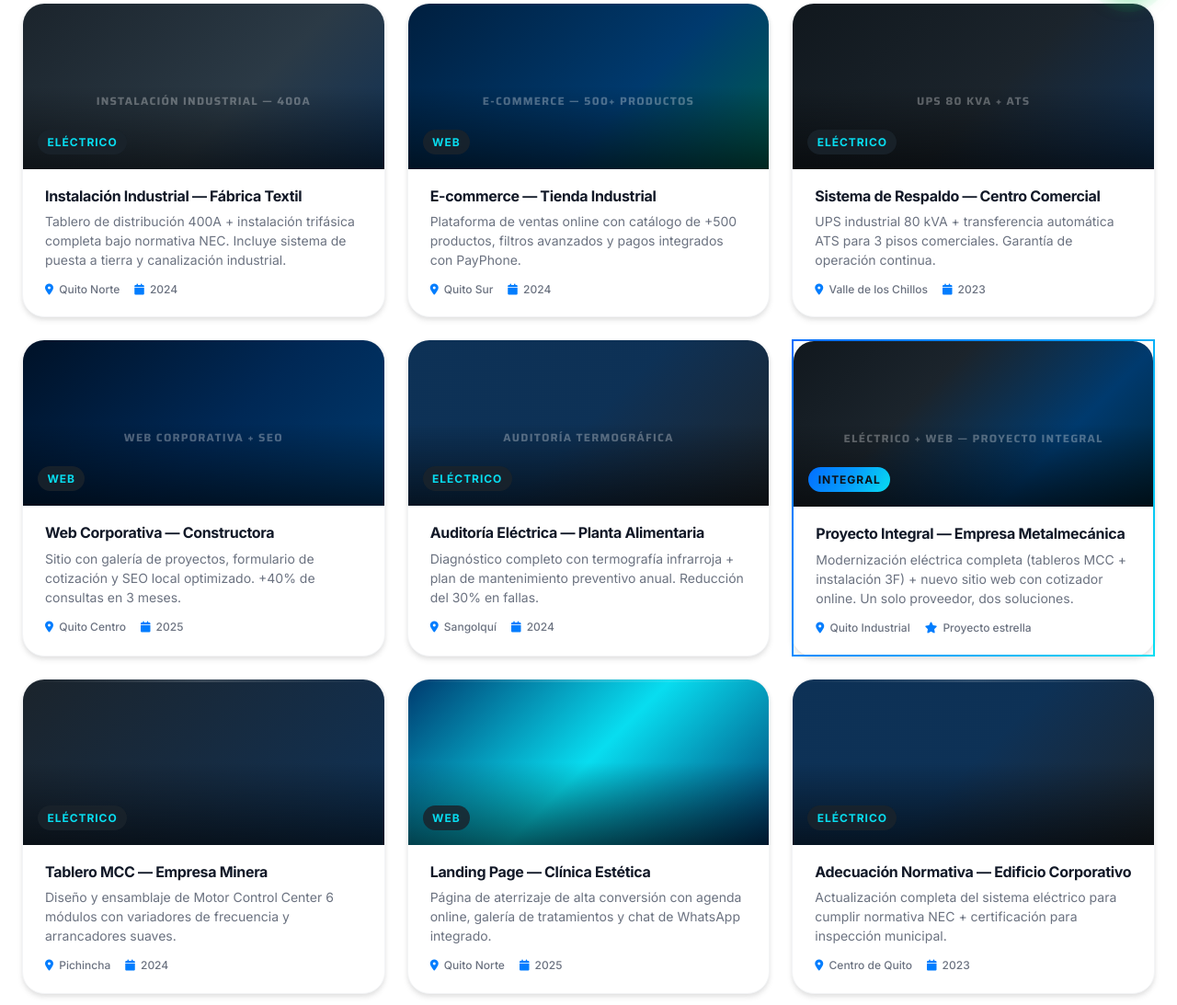
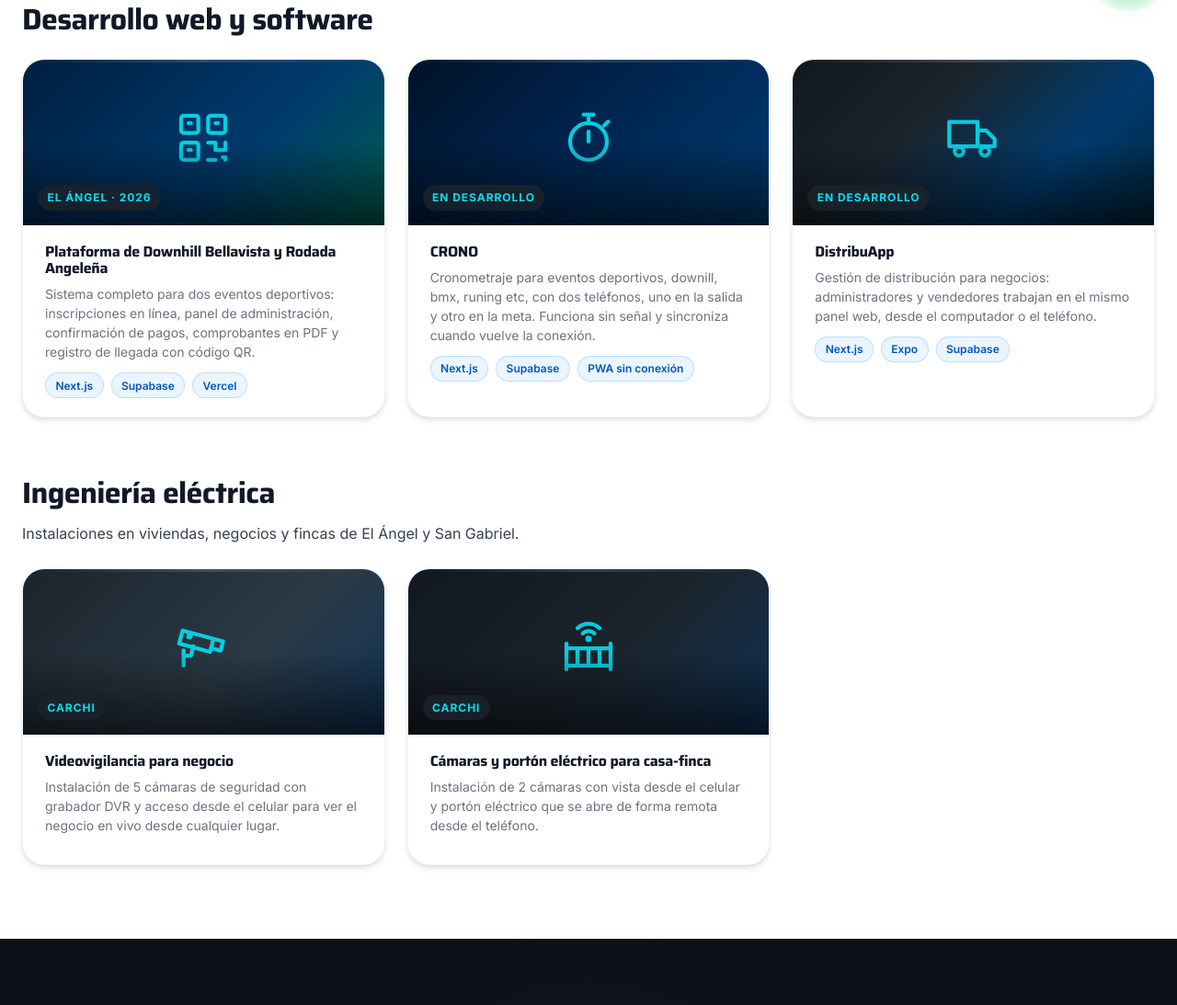
Before and after one commit to Byrondh1/ebcorp-web, a plain HTML site: page pages/proyectos.html in a window 1280 px wide. Shown: the part 779-1872 px from the top of the page at 92% size. Drawn offline with Linux system fonts and the light colour scheme.

Commit message:
Proyectos reales y nuevos servicios eléctricos
- proyectos.html: los 9 proyectos de ejemplo se reemplazan por los 5
  reales, con sus textos tal cual, agrupados en "Desarrollo web y software"
  e "Ingeniería eléctrica" (con la línea sobre El Ángel y San Gabriel).
  Íconos SVG en el estilo del sitio; sin fotos de banco.
- Filtros: Todos, Web y software, Ingeniería eléctrica. El filtro oculta el
  grupo completo (título, texto y tarjetas).
- servicios-electricos.html y servicios.html: Cámaras de seguridad y
  videovigilancia, y Portones eléctricos.

Co-Authored-By: Claude Opus 5.5 <noreply@anthropic.com>
Claude-Session: https://claude.ai/code/session_019or5NcZa55RaZuurkoDVEg

```diff
--- a/css/pages.css
+++ b/css/pages.css
@@ -546,6 +546,62 @@
   gap: var(--space-6);
 }
 
+/* Grupos de proyectos (Web y software / Ingeniería eléctrica) */
+.proyectos-grupo + .proyectos-grupo {
+  margin-top: var(--space-16);
+}
+
+.proyectos-grupo-titulo {
+  font-family: var(--font-display);
+  font-size: clamp(1.5rem, 2.6vw, 2rem);
+  color: var(--color-gray-900);
+  margin: 0 0 var(--space-6);
+}
+
+.proyectos-grupo-intro {
+  margin: calc(-1 * var(--space-3)) 0 var(--space-6);
+  color: var(--color-gray-700);
+}
+
+/* Ícono de cada proyecto sobre el degradado de la tarjeta */
+.project-icono {
+  position: absolute;
+  top: 50%;
+  left: 50%;
+  width: 64px;
+  height: 64px;
+  transform: translate(-50%, -58%);
+  color: var(--color-cian);
+  opacity: 0.9;
+  z-index: 0;
+}
+
+.project-tecnologias {
+  list-style: none;
+  display: flex;
+  flex-wrap: wrap;
+  gap: var(--space-2);
+  margin: 0;
+  padding: 0;
+}
+
+.project-tecnologias li {
+  font-size: var(--text-xs);
+  font-weight: 600;
+  color: var(--color-azul-texto);
+  background: rgba(2, 125, 254, 0.08);
+  border: 1px solid rgba(2, 125, 254, 0.2);
+  border-radius: var(--radius-full);
+  padding: 0.2rem 0.65rem;
+}
+
+/* Íconos SVG propios (portón) junto a los de Font Awesome */
+.icono-svg {
+  width: 1.15em;
+  height: 1.15em;
+  display: block;
+}
+
 /* ============================================================
    FAQ — SERVICE PAGES
 ============================================================ */
--- a/css/styles.css
+++ b/css/styles.css
@@ -1243,6 +1243,7 @@ p { line-height: 1.7; color: var(--color-gray-700); }
   padding: var(--space-5) var(--space-6);
 }
 
+.project-info h3,
 .project-info h4 {
   font-size: var(--text-base);
   color: var(--color-gray-900);
--- a/js/main.js
+++ b/js/main.js
@@ -123,7 +123,8 @@
 ============================================================ */
 (function initTabFilter() {
   const tabs      = document.querySelectorAll('.tab-btn');
-  const cards     = document.querySelectorAll('.project-card, .blog-card');
+  // .proyectos-grupo: en proyectos.html se oculta el grupo entero (título, texto y tarjetas)
+  const cards     = document.querySelectorAll('.project-card, .blog-card, .proyectos-grupo');
   const indicator = document.querySelector('.tab-indicator');
   if (!tabs.length || !cards.length) return;
 
--- a/pages/proyectos.html
+++ b/pages/proyectos.html
@@ -120,143 +120,92 @@
 
         <div class="projects-tabs" data-aos="fade-up" style="margin-bottom:3rem;">
           <button class="tab-btn active" data-tab="todos" aria-pressed="true">Todos</button>
-          <button class="tab-btn" data-tab="electrico" aria-pressed="false">Eléctrico</button>
-          <button class="tab-btn" data-tab="web" aria-pressed="false">Web</button>
-          <button class="tab-btn" data-tab="integral" aria-pressed="false">Integral</button>
+          <button class="tab-btn" data-tab="web" aria-pressed="false">Web y software</button>
+          <button class="tab-btn" data-tab="electrico" aria-pressed="false">Ingeniería eléctrica</button>
           <div class="tab-indicator" aria-hidden="true"></div>
         </div>
 
-        <div class="projects-page-grid" id="projectsGrid">
-
-          <div class="project-card" data-category="electrico" data-aos="fade-up">
-            <div class="project-img project-img-1" data-label="Instalación Industrial — 400A">
-              <div class="project-overlay"><span class="project-tag">Eléctrico</span></div>
+        <div class="proyectos-grupo" data-category="web">
+          <h2 class="proyectos-grupo-titulo">Desarrollo web y software</h2>
+          <div class="projects-page-grid">
+          <article class="project-card" data-category="web" data-aos="fade-up">
+            <div class="project-img project-img-2">
+              <svg class="project-icono" viewBox="0 0 24 24" fill="none" stroke="currentColor" stroke-width="1.6" stroke-linecap="round" stroke-linejoin="round" aria-hidden="true" focusable="false"><rect x="3" y="3" width="7" height="7" rx="1"/><rect x="14" y="3" width="7" height="7" rx="1"/><rect x="3" y="14" width="7" height="7" rx="1"/><path d="M6 6h1M17 6h1M6 17h1"/><path d="M14 14h3v3M21 14v3M14 21h3M20 20h1v1M17 17h4"/></svg>
+              <div class="project-overlay"><span class="project-tag">El Ángel · 2026</span></div>
             </div>
             <div class="project-info">
-              <h4>Instalación Industrial — Fábrica Textil</h4>
-              <p>Tablero de distribución 400A + instalación trifásica completa bajo normativa NEC. Incluye sistema de puesta a tierra y canalización industrial.</p>
-              <div class="project-meta">
-                <span><i class="fas fa-map-marker-alt"></i> Quito Norte</span>
-                <span><i class="fas fa-calendar"></i> 2024</span>
-              </div>
+              <h3>Plataforma de Downhill Bellavista y Rodada Angeleña</h3>
+              <p>Sistema completo para dos eventos deportivos: inscripciones en línea, panel de administración, confirmación de pagos, comprobantes en PDF y registro de llegada con código QR.</p>
+              <ul class="project-tecnologias" aria-label="Tecnologías">
+                <li>Next.js</li>
+                <li>Supabase</li>
+                <li>Vercel</li>
+              </ul>
             </div>
-          </div>
+          </article>
 
-          <div class="project-card" data-category="web" data-aos="fade-up" data-aos-delay="100">
-            <div class="project-img project-img-2" data-label="E-commerce — 500+ productos">
-              <div class="project-overlay"><span class="project-tag">Web</span></div>
+          <article class="project-card" data-category="web" data-aos="fade-up" data-aos-delay="100">
+            <div class="project-img project-img-4">
+              <svg class="project-icono" viewBox="0 0 24 24" fill="none" stroke="currentColor" stroke-width="1.6" stroke-linecap="round" stroke-linejoin="round" aria-hidden="true" focusable="false"><circle cx="12" cy="13.5" r="7.5"/><path d="M12 13.5V9.5M10 2.5h4M12 2.5V6M18.4 7l1.6-1.6"/></svg>
+              <div class="project-overlay"><span class="project-tag">En desarrollo</span></div>
             </div>
             <div class="project-info">
-              <h4>E-commerce — Tienda Industrial</h4>
-              <p>Plataforma de ventas online con catálogo de +500 productos, filtros avanzados y pagos integrados con PayPhone.</p>
-              <div class="project-meta">
-                <span><i class="fas fa-map-marker-alt"></i> Quito Sur</span>
-                <span><i class="fas fa-calendar"></i> 2024</span>
-              </div>
+              <h3>CRONO</h3>
+              <p>Cronometraje para eventos deportivos, downill, bmx, runing etc, con dos teléfonos, uno en la salida y otro en la meta. Funciona sin señal y sincroniza cuando vuelve la conexión.</p>
+              <ul class="project-tecnologias" aria-label="Tecnologías">
+                <li>Next.js</li>
+                <li>Supabase</li>
+                <li>PWA sin conexión</li>
+              </ul>
             </div>
-          </div>
+          </article>
 
-          <div class="project-card" data-category="electrico" data-aos="fade-up" data-aos-delay="200">
-            <div class="project-img project-img-3" data-label="UPS 80 kVA + ATS">
-              <div class="project-overlay"><span class="project-tag">Eléctrico</span></div>
+          <article class="project-card" data-category="web" data-aos="fade-up" data-aos-delay="200">
+            <div class="project-img project-img-dual">
+              <svg class="project-icono" viewBox="0 0 24 24" fill="none" stroke="currentColor" stroke-width="1.6" stroke-linecap="round" stroke-linejoin="round" aria-hidden="true" focusable="false"><path d="M2 5.5h11.5v10H2z"/><path d="M13.5 9H17l3.5 3.5v3h-7"/><circle cx="6" cy="17.5" r="1.8"/><circle cx="16.5" cy="17.5" r="1.8"/></svg>
+              <div class="project-overlay"><span class="project-tag">En desarrollo</span></div>
             </div>
             <div class="project-info">
-              <h4>Sistema de Respaldo — Centro Comercial</h4>
-              <p>UPS industrial 80 kVA + transferencia automática ATS para 3 pisos comerciales. Garantía de operación continua.</p>
-              <div class="project-meta">
-                <span><i class="fas fa-map-marker-alt"></i> Valle de los Chillos</span>
-                <span><i class="fas fa-calendar"></i> 2023</span>
-              </div>
+              <h3>DistribuApp</h3>
+              <p>Gestión de distribución para negocios: administradores y vendedores trabajan en el mismo panel web, desde el computador o el teléfono.</p>
+              <ul class="project-tecnologias" aria-label="Tecnologías">
+                <li>Next.js</li>
+                <li>Expo</li>
+                <li>Supabase</li>
+              </ul>
             </div>
+          </article>
           </div>
+        </div>
 
-          <div class="project-card" data-category="web" data-aos="fade-up">
-            <div class="project-img project-img-4" data-label="Web Corporativa + SEO">
-              <div class="project-overlay"><span class="project-tag">Web</span></div>
+        <div class="proyectos-grupo" data-category="electrico">
+          <h2 class="proyectos-grupo-titulo">Ingeniería eléctrica</h2>
+          <p class="proyectos-grupo-intro">Instalaciones en viviendas, negocios y fincas de El Ángel y San Gabriel.</p>
+          <div class="projects-page-grid">
+          <article class="project-card" data-category="electrico" data-aos="fade-up">
+            <div class="project-img project-img-1">
+              <svg class="project-icono" viewBox="0 0 24 24" fill="none" stroke="currentColor" stroke-width="1.6" stroke-linecap="round" stroke-linejoin="round" aria-hidden="true" focusable="false"><path d="M3.6 5.2l12.6 3.4-1.4 5.3-12.6-3.4z"/><path d="M16.2 8.6l3.9 1-1 3.8-3.9-1"/><path d="M8 11.6l-1 3.9H4M4 13.3v6.2"/><circle cx="6.4" cy="7.5" r=".5" fill="currentColor"/></svg>
+              <div class="project-overlay"><span class="project-tag">Carchi</span></div>
             </div>
             <div class="project-info">
-              <h4>Web Corporativa — Constructora</h4>
-              <p>Sitio con galería de proyectos, formulario de cotización y SEO local optimizado. +40% de consultas en 3 meses.</p>
-              <div class="project-meta">
-                <span><i class="fas fa-map-marker-alt"></i> Quito Centro</span>
-                <span><i class="fas fa-calendar"></i> 2025</span>
-              </div>
+              <h3>Videovigilancia para negocio</h3>
+              <p>Instalación de 5 cámaras de seguridad con grabador DVR y acceso desde el celular para ver el negocio en vivo desde cualquier lugar.</p>
             </div>
-          </div>
+          </article>
 
-          <div class="project-card" data-category="electrico" data-aos="fade-up" data-aos-delay="100">
-            <div class="project-img project-img-5" data-label="Auditoría Termográfica">
-              <div class="project-overlay"><span class="project-tag">Eléctrico</span></div>
+          <article class="project-card" data-category="electrico" data-aos="fade-up" data-aos-delay="100">
+            <div class="project-img project-img-3">
+              <svg class="project-icono" viewBox="0 0 24 24" fill="none" stroke="currentColor" stroke-width="1.6" stroke-linecap="round" stroke-linejoin="round" aria-hidden="true" focusable="false"><path d="M3 21V10.5M21 21V10.5"/><path d="M3 12.5h18M3 19.5h18"/><path d="M7.5 12.5v7M12 12.5v7M16.5 12.5v7"/><path d="M9.6 6.4a3.4 3.4 0 0 1 4.8 0M7.5 4.3a6.4 6.4 0 0 1 9 0"/><circle cx="12" cy="8.6" r=".5" fill="currentColor"/></svg>
+              <div class="project-overlay"><span class="project-tag">Carchi</span></div>
             </div>
             <div class="project-info">
-              <h4>Auditoría Eléctrica — Planta Alimentaria</h4>
-              <p>Diagnóstico completo con termografía infrarroja + plan de mantenimiento preventivo anual. Reducción del 30% en fallas.</p>
-              <div class="project-meta">
-                <span><i class="fas fa-map-marker-alt"></i> Sangolquí</span>
-                <span><i class="fas fa-calendar"></i> 2024</span>
-              </div>
+              <h3>Cámaras y portón eléctrico para casa-finca</h3>
+              <p>Instalación de 2 cámaras con vista desde el celular y portón eléctrico que se abre de forma remota desde el teléfono.</p>
             </div>
+          </article>
           </div>
+        </div>
 
-          <div class="project-card project-card-dual" data-category="integral" data-aos="fade-up" data-aos-delay="200">
-            <div class="project-img project-img-dual" data-label="Eléctrico + Web — Proyecto integral">
-              <div class="project-overlay">
-                <span class="project-tag project-tag-dual">Integral</span>
-              </div>
-            </div>
-            <div class="project-info">
-              <h4>Proyecto Integral — Empresa Metalmecánica</h4>
-              <p>Modernización eléctrica completa (tableros MCC + instalación 3F) + nuevo sitio web con cotizador online. Un solo proveedor, dos soluciones.</p>
-              <div class="project-meta">
-                <span><i class="fas fa-map-marker-alt"></i> Quito Industrial</span>
-                <span><i class="fas fa-star"></i> Proyecto estrella</span>
-              </div>
-            </div>
-          </div>
-
-          <div class="project-card" data-category="electrico" data-aos="fade-up">
-            <div class="project-img" style="background: linear-gradient(135deg, var(--color-primary), color-mix(in srgb, var(--color-azul) 25%, var(--color-primary-dark)));">
-              <div class="project-overlay"><span class="project-tag">Eléctrico</span></div>
-            </div>
-            <div class="project-info">
-              <h4>Tablero MCC — Empresa Minera</h4>
-              <p>Diseño y ensamblaje de Motor Control Center 6 módulos con variadores de frecuencia y arrancadores suaves.</p>
-              <div class="project-meta">
-                <span><i class="fas fa-map-marker-alt"></i> Pichincha</span>
-                <span><i class="fas fa-calendar"></i> 2024</span>
-              </div>
-            </div>
-          </div>
-
-          <div class="project-card" data-category="web" data-aos="fade-up" data-aos-delay="100">
-            <div class="project-img" style="background: linear-gradient(135deg, #003A6E, #08DDF0, #003A6E);">
-              <div class="project-overlay"><span class="project-tag">Web</span></div>
-            </div>
-            <div class="project-info">
-              <h4>Landing Page — Clínica Estética</h4>
-              <p>Página de aterrizaje de alta conversión con agenda online, galería de tratamientos y chat de WhatsApp integrado.</p>
-              <div class="project-meta">
-                <span><i class="fas fa-map-marker-alt"></i> Quito Norte</span>
-                <span><i class="fas fa-calendar"></i> 2025</span>
-              </div>
-            </div>
-          </div>
-
-          <div class="project-card" data-category="electrico" data-aos="fade-up" data-aos-delay="200">
-            <div class="project-img" style="background: linear-gradient(135deg, color-mix(in srgb, var(--color-azul) 25%, var(--color-primary-dark)), color-mix(in srgb, var(--color-azul) 25%, var(--color-primary-dark)), var(--color-primary));">
-              <div class="project-overlay"><span class="project-tag">Eléctrico</span></div>
-            </div>
-            <div class="project-info">
-              <h4>Adecuación Normativa — Edificio Corporativo</h4>
-              <p>Actualización completa del sistema eléctrico para cumplir normativa NEC + certificación para inspección municipal.</p>
-              <div class="project-meta">
-                <span><i class="fas fa-map-marker-alt"></i> Centro de Quito</span>
-                <span><i class="fas fa-calendar"></i> 2023</span>
-              </div>
-            </div>
-          </div>
-
-        </div>
       </div>
     </section>
 
```
Also changed, not shown: pages/servicios-electricos.html (+23 -0 lines), pages/servicios.html (+14 -0 lines).
